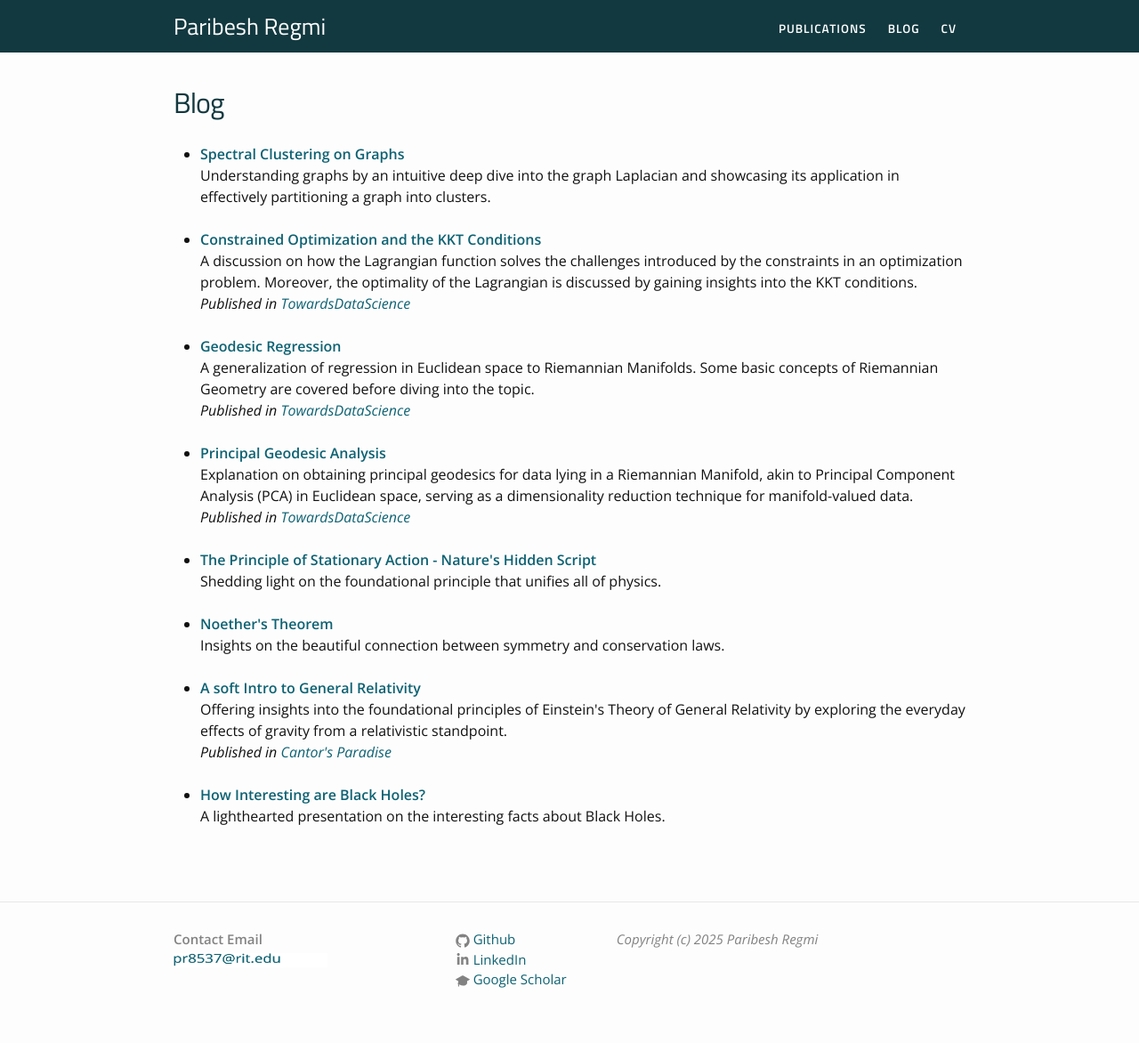
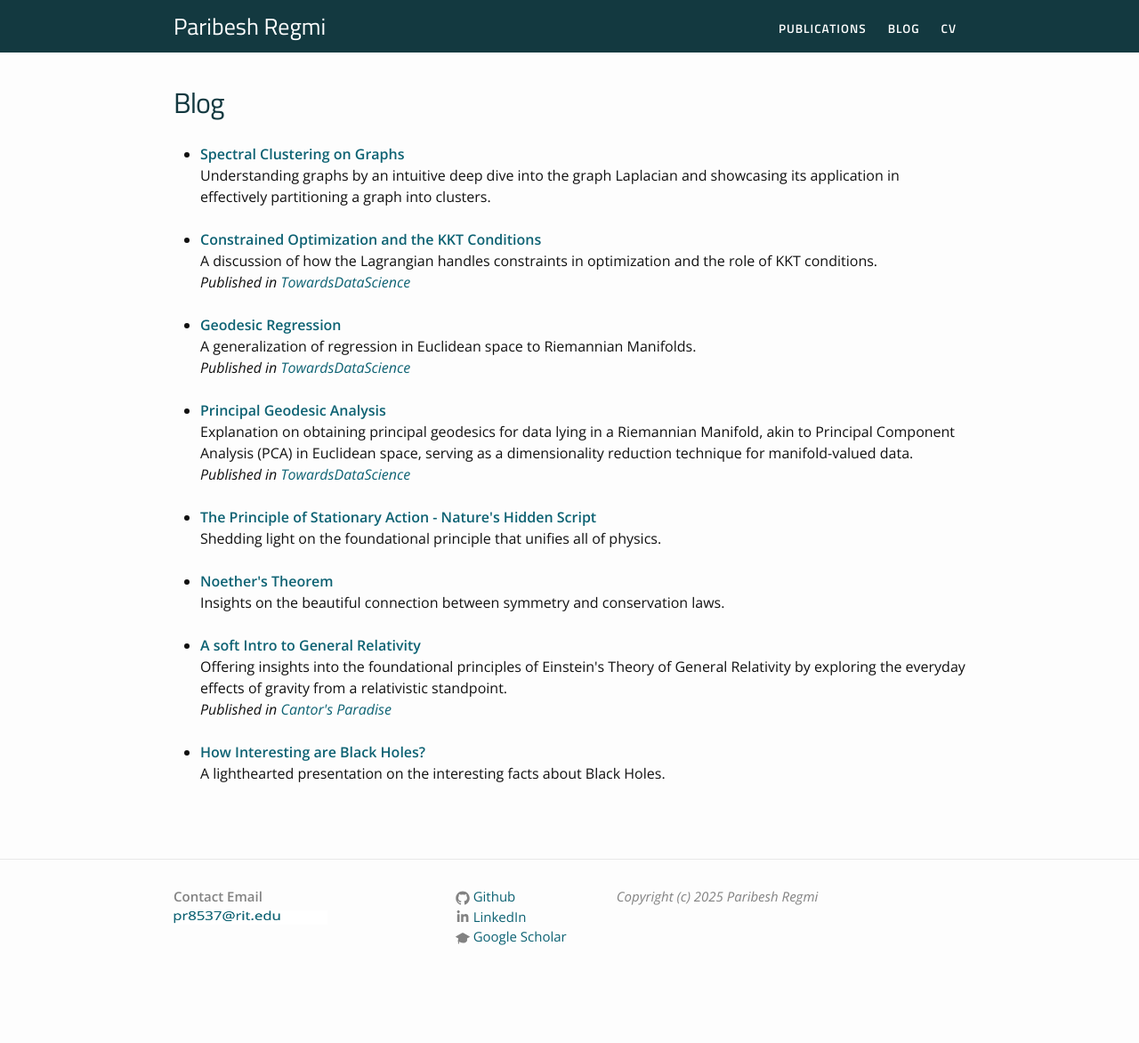
Before and after one commit to paribeshregmi/paribeshregmi.github.io, a Jekyll site: the page built from assets/pages/blog.markdown, in a window 1280 px wide. Shown: the whole page at 89% size. Built offline with Jekyll 4.4.1, drawn with Linux system fonts in a browser that asks for light colours; after the commit the page ends 1124 px from its top, so only the background shows below that.

Commit message:
Update blog.markdown

```diff
--- a/assets/pages/blog.markdown
+++ b/assets/pages/blog.markdown
@@ -10,12 +10,12 @@ permalink: /blog/
     </li><br>
     <li>
         <b><a href="https://towardsdatascience.com/constrained-optimization-and-the-kkt-conditions-a3541d57a994" target="_blank" rel="noopener noreferrer">Constrained Optimization and the KKT Conditions</a></b><br>
-        A discussion on how the Lagrangian function solves the challenges introduced by the constraints in an optimization problem. Moreover, the optimality of the Lagrangian is discussed by gaining insights into the KKT conditions.<br>
+       A discussion of how the Lagrangian handles constraints in optimization and the role of KKT conditions.<br>
         <em> Published in <a href="https://towardsdatascience.com" target="_blank" rel="noopener noreferrer">TowardsDataScience</a><br></em>
     </li><br>
     <li>
         <b><a href="https://towardsdatascience.com/geodesic-regression-d0334de2d9d8" target="_blank" rel="noopener noreferrer">Geodesic Regression</a></b><br>
-        A generalization of regression in Euclidean space to Riemannian Manifolds. Some basic concepts of Riemannian Geometry are covered before diving into the topic.<br>
+        A generalization of regression in Euclidean space to Riemannian Manifolds.<br>
         <em> Published in <a href="https://towardsdatascience.com" target="_blank" rel="noopener noreferrer">TowardsDataScience</a><br></em>
     </li><br>
     <li>
```
